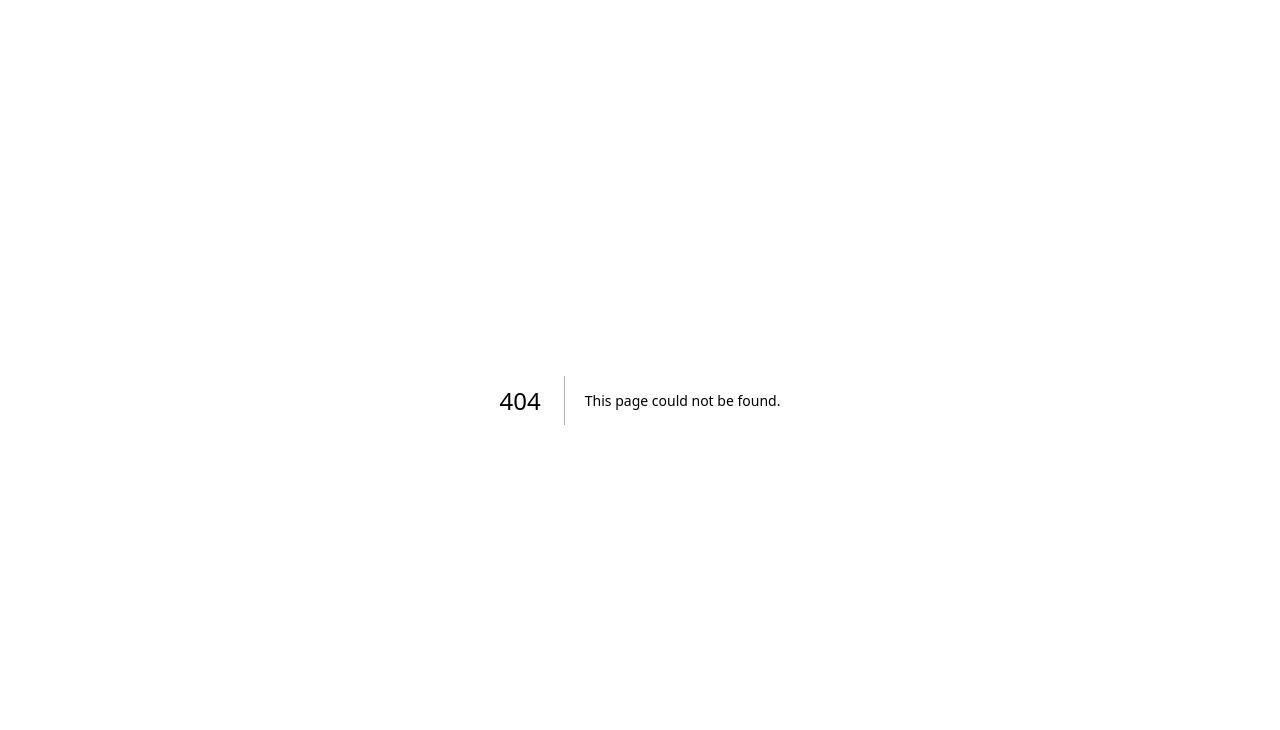
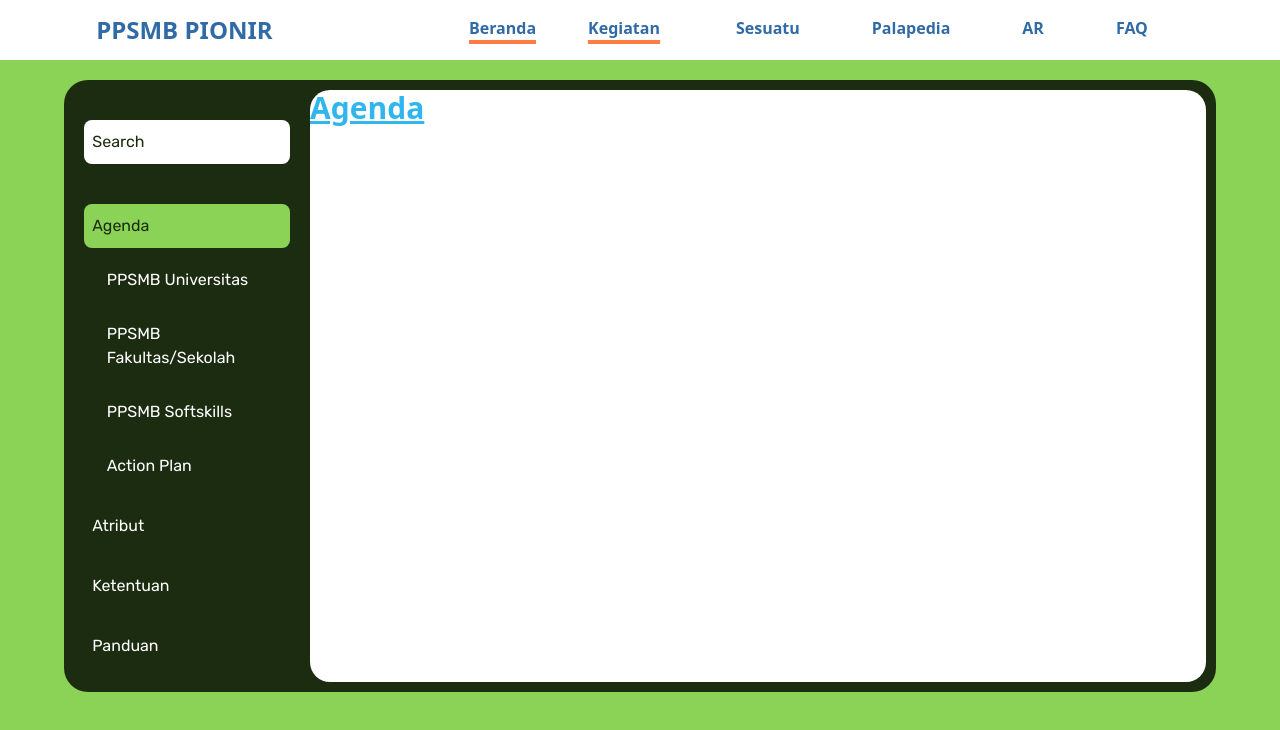
Before and after one commit to achmadluthfan/app_test, a Next.js app: page /kegiatan/agenda in a window 1280 px wide. Before the commit this address had no page. Shown: the top 730 px of the page. Built offline with nearby package versions, Linux system fonts and the light colour scheme; a web font is replaced by a local one.

Commit message:
fix : routing kegiatan

```diff
--- a/components/pages/kegiatan/Kegiatan.js
+++ b/components/pages/kegiatan/Kegiatan.js
@@ -1,4 +1,5 @@
-import { useState } from 'react'
+import Link from 'next/link'
+import PropTypes from 'prop-types'
 
 import {
   ActionPlan,
@@ -11,17 +12,16 @@ import {
   PpsmbUniversitas,
 } from './isi'
 
-export function Kegiatan() {
-  const [active, setActive] = useState('Agenda')
+export function Kegiatan({ active }) {
   const menus = [
-    'Agenda',
-    '_PPSMB Universitas',
-    '_PPSMB Fakultas/Sekolah',
-    '_PPSMB Softskills',
-    '_Action Plan',
-    'Atribut',
-    'Ketentuan',
-    'Panduan',
+    { name: 'Agenda', path: 'agenda' },
+    { name: '_PPSMB Universitas', path: 'ppsmb-universitas' },
+    { name: '_PPSMB Fakultas/Sekolah', path: 'ppsmb-fakultas' },
+    { name: '_PPSMB Softskills', path: 'ppsmb-softskills' },
+    { name: '_Action Plan', path: 'action-plan' },
+    { name: 'Atribut', path: 'atribut' },
+    { name: 'Ketentuan', path: 'ketentuan' },
+    { name: 'Panduan', path: 'panduan' },
   ]
   return (
     <div className="h-[100vh] w-full bg-green-500 px-[3%] pt-[80px] lg:px-[5%]">
@@ -34,31 +34,41 @@ export function Kegiatan() {
             Search
           </div>
           {menus.map((menu) => (
-            <div key={menu} className={`${menu[0] === '_' ? 'ml-[15px] mt-[10px]' : 'mt-[16px]'}`}>
-              <button
-                type="button"
-                className="h-full w-full rounded-[8px] px-[4%] py-[10px] text-left text-left font-rubik text-white disabled:bg-green-500 disabled:text-green-900"
-                disabled={active === (menu[0] === '_' ? menu.slice(1) : menu)}
-                onClick={() => setActive(menu[0] === '_' ? menu.slice(1) : menu)}
-              >
-                {menu[0] === '_' ? menu.slice(1) : menu}
-              </button>
+            <div
+              key={menu}
+              className={`${menu.name[0] === '_' ? 'ml-[15px] mt-[10px]' : 'mt-[16px]'}`}
+            >
+              <Link href={`/kegiatan/${menu.path}`}>
+                <button
+                  type="button"
+                  className="h-full w-full rounded-[8px] px-[4%] py-[10px] text-left text-left font-rubik text-white disabled:bg-green-500 disabled:text-green-900"
+                  disabled={active === menu.path}
+                >
+                  {menu.name[0] === '_' ? menu.name.slice(1) : menu.name}
+                </button>
+              </Link>
             </div>
           ))}
         </div>
         <div className="h-full w-full rounded-[12px] bg-white lg:rounded-[20px]">
-          {active === 'Agenda' && <Agenda />}
-          {active === 'PPSMB Universitas' && <PpsmbUniversitas />}
-          {active === 'PPSMB Fakultas/Sekolah' && <PpsmbFakultas />}
-          {active === 'PPSMB Softskills' && <PpsmbSoftskills />}
-          {active === 'Action Plan' && <ActionPlan />}
-          {active === 'Atribut' && <Atribut />}
-          {active === 'Ketentuan' && <Ketentuan />}
-          {active === 'Panduan' && <Panduan />}
+          {active === 'agenda' && <Agenda />}
+          {active === 'ppsmb-universitas' && <PpsmbUniversitas />}
+          {active === 'ppsmb-fakultas' && <PpsmbFakultas />}
+          {active === 'ppsmb-softskills' && <PpsmbSoftskills />}
+          {active === 'action-plan' && <ActionPlan />}
+          {active === 'atribut' && <Atribut />}
+          {active === 'ketentuan' && <Ketentuan />}
+          {active === 'panduan' && <Panduan />}
         </div>
       </div>
     </div>
   )
 }
 
+Kegiatan.propTypes = {
+  active: PropTypes.string,
+}
+Kegiatan.defaultProps = {
+  active: 'agenda',
+}
 export default Kegiatan
--- a/pages/kegiatan.js
+++ /dev/null
@@ -1,10 +0,0 @@
-import { DefaultLayout } from '../components/layout'
-import { Kegiatan } from '../components/pages/kegiatan'
-
-export default function Home() {
-  return (
-    <DefaultLayout title="PPSMB UGM 2023">
-      <Kegiatan />
-    </DefaultLayout>
-  )
-}
--- /dev/null
+++ b/pages/kegiatan/[kegiatan].js
@@ -0,0 +1,14 @@
+import { useRouter } from 'next/router'
+
+import { DefaultLayout } from '../../components/layout'
+import { Kegiatan } from '../../components/pages/kegiatan'
+
+export default function Home() {
+  const router = useRouter()
+  const active = router.query.kegiatan
+  return (
+    <DefaultLayout title="PPSMB UGM 2023">
+      <Kegiatan active={active} />
+    </DefaultLayout>
+  )
+}
```
